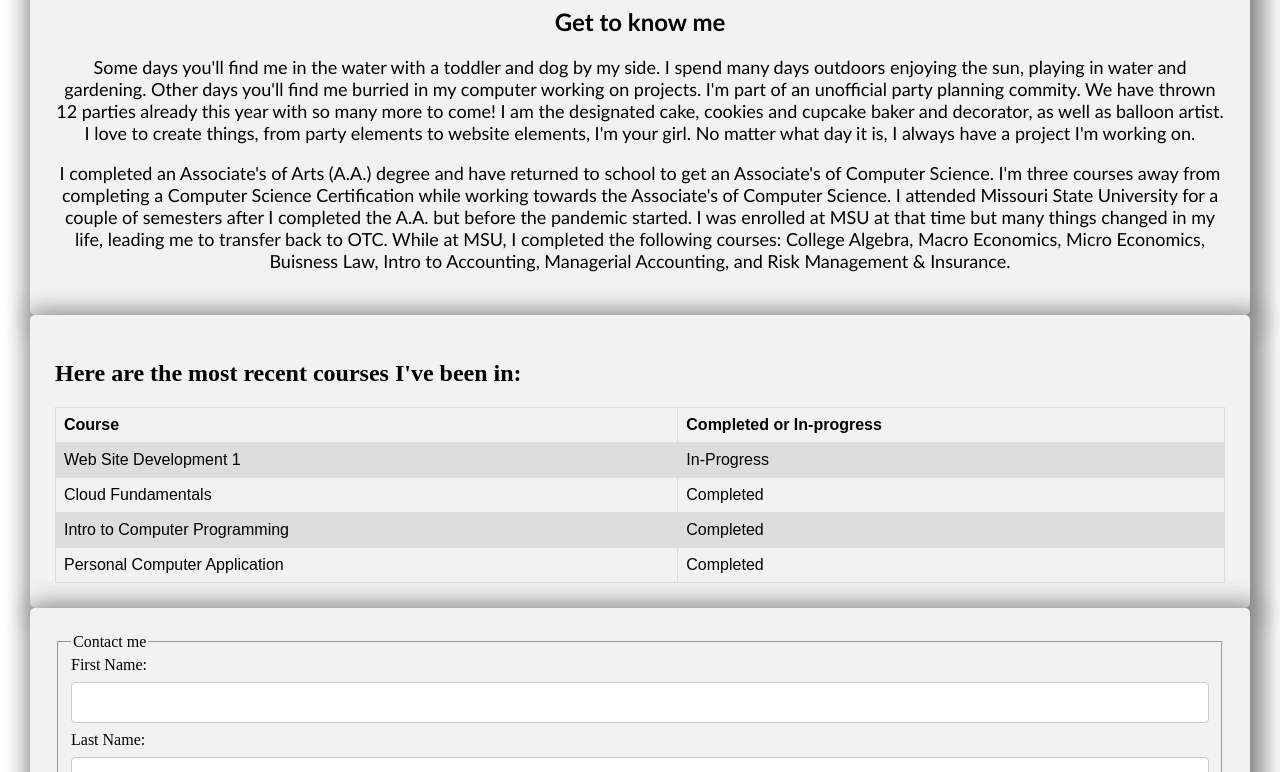
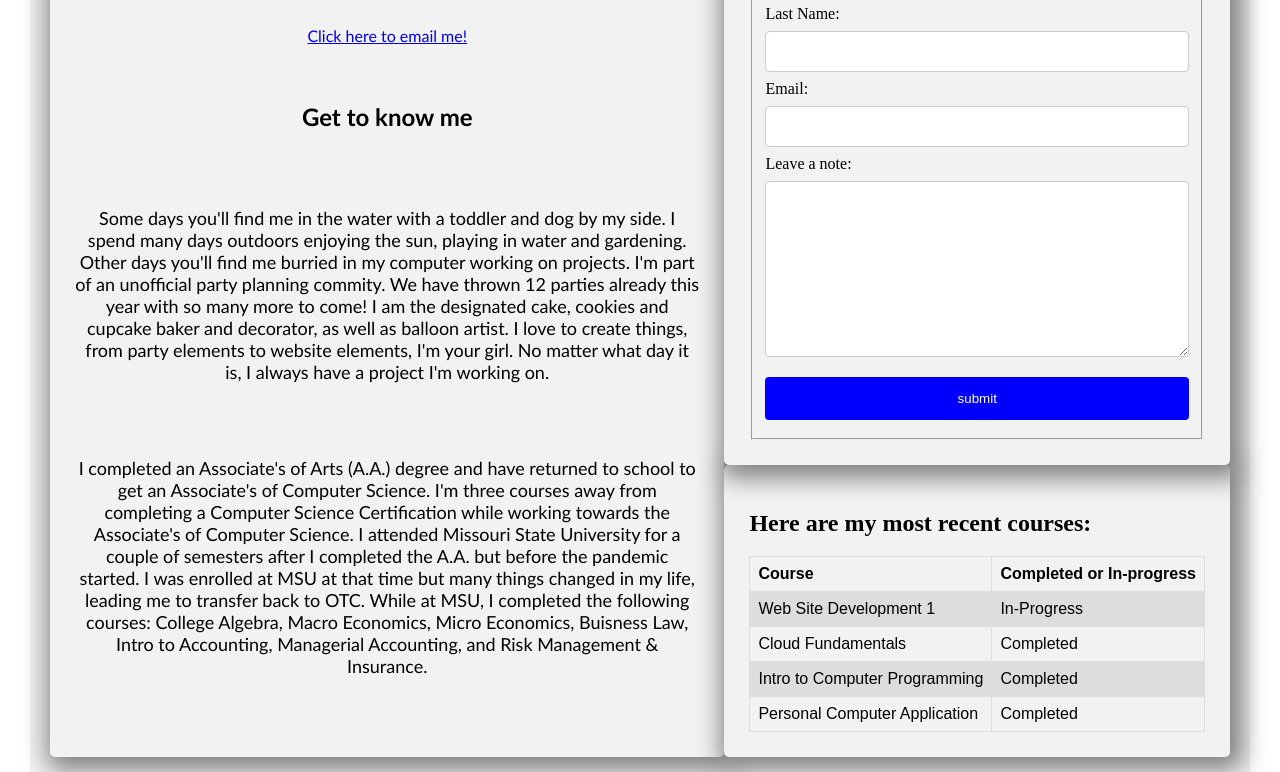
Before and after one commit to CandiBB/CandiiBB.github.io, a plain HTML site: page index.html in a window 1280 px wide. Shown: the part 169-941 px from the top of the page. Drawn offline with Linux system fonts and the light colour scheme.

Commit message:
responsive

```diff
--- a/index.html
+++ b/index.html
@@ -10,6 +10,7 @@
 </head>
 
 <body>
+    <div class="grid-container">
     <div class="container heading intro">
         <h1>Candice Black</h1>
         <a href="mailto:cb0700177@otc.edu">Click here to email me!</a>
@@ -17,8 +18,8 @@
         <p>Some days you'll find me in the water with a toddler and dog by my side. I spend many days outdoors enjoying the sun, playing in water and gardening. Other days you'll find me burried in my computer working on projects. I'm part of an unofficial party planning commity. We have thrown 12 parties already this year with so many more to come! I am the designated cake, cookies and cupcake baker and decorator, as well as balloon artist. I love to create things, from party elements to website elements, I'm your girl. No matter what day it is, I always have a project I'm working on.</p>
         <p>I completed an Associate's of Arts (A.A.) degree and have returned to school to get an Associate's of Computer Science. I'm three courses away from completing a Computer Science Certification while working towards the Associate's of Computer Science. I attended Missouri State University for a couple of semesters after I completed the A.A. but before the pandemic started. I was enrolled at MSU at that time but many things changed in my life, leading me to transfer back to OTC. While at MSU, I completed the following courses: College Algebra, Macro Economics, Micro Economics, Buisness Law, Intro to Accounting, Managerial Accounting, and Risk Management & Insurance.</p>
     </div>
-    <div class="container heading">
-        <h2>Here are the most recent courses I've been in:</h2>
+    <div class="container heading course">
+        <h2>Here are my most recent courses:</h2>
         <table>
             <tr>
                 <th>Course</th>
@@ -42,7 +43,7 @@
             </tr>
         </table>
     </div>
-    <div class="conatiner heading">
+    <div class="conatiner heading con">
         <form>
             <fieldset>
                 <legend>Contact me</legend>
@@ -58,6 +59,11 @@
             </fieldset>
         </form>
     </div>
+</div>
+    <footer>
+ Candice Black &copy; 2023
+
+    </footer>
 </body>
 
 </html>
--- a/styles.css
+++ b/styles.css
@@ -6,12 +6,28 @@ body{
 p{
     font-size: large;
 }
+.grid-container{
+    display: grid;
+    /* grid-template-columns: auto auto auto auto; */
+  }
+.intro{
+grid-row-start: 1;
+grid-row-end: 3;
+}
+.course{
+grid-row-start: 2;
+grid-row-end: 2;
+}
+.con{
 
+}
 .heading{
     box-shadow: 5px 5px 25px 8px grey;
     padding: 25px;
+    display: grid;
 }
 table {
+
     font-family: arial, sans-serif;
     border-collapse: collapse;
     width: 100%;
@@ -27,6 +43,8 @@ table {
     background-color: #dddddd;
   }
   input[type=text], input[type=email], textarea, select {
+    display: grid;
+    grid-template-rows: auto;
     width: 100%;
     padding: 12px 20px;
     margin: 8px 0;
@@ -37,18 +55,19 @@ table {
   }
 
   input[type=submit] {
+    display: grid;
+    grid-template-rows: auto;
     width: 100%;
-    background-color: #4CAF50;
+    background-color:blue;
     color: white;
     padding: 14px 20px;
     margin: 8px 0;
     border: none;
     border-radius: 4px;
-    cursor: pointer;
   }
 
   input[type=submit]:hover {
-    background-color: #45a049;
+    background-color: blue;
   }
 
   div {
@@ -60,3 +79,12 @@ table {
     text-align: center;
     font-family: 'Gill Sans', 'Gill Sans MT', Calibri, 'Trebuchet MS', sans-serif;
   }
+
+  footer{
+    text-align: center;
+  }
+  @media screen and (max-width:600px) {
+    .grid-container{
+        display: block;
+    }
+  }
```
